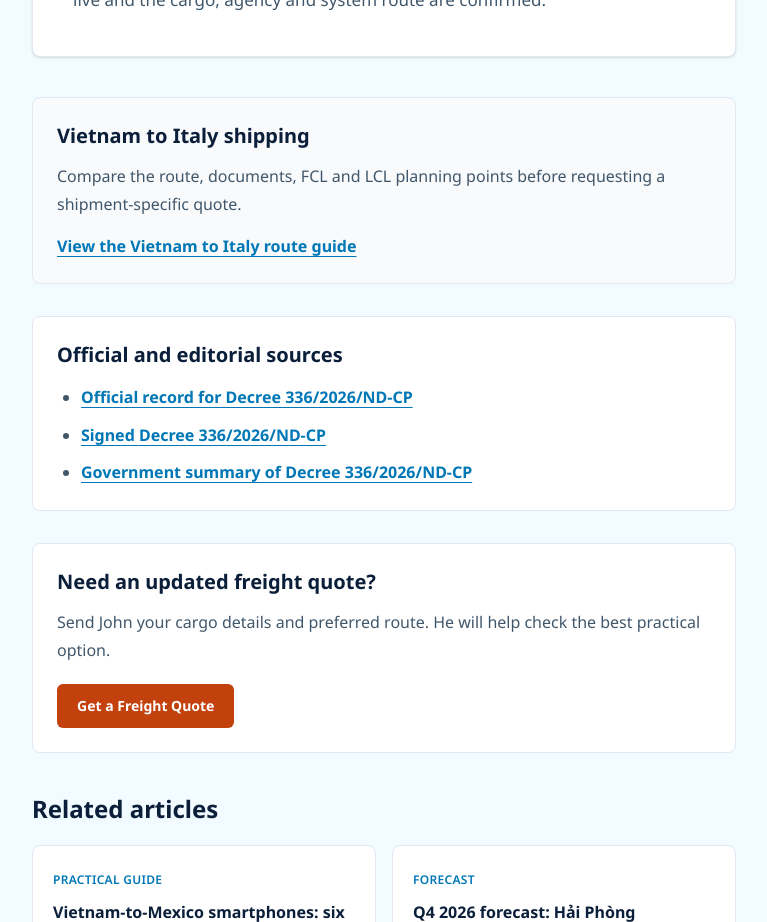
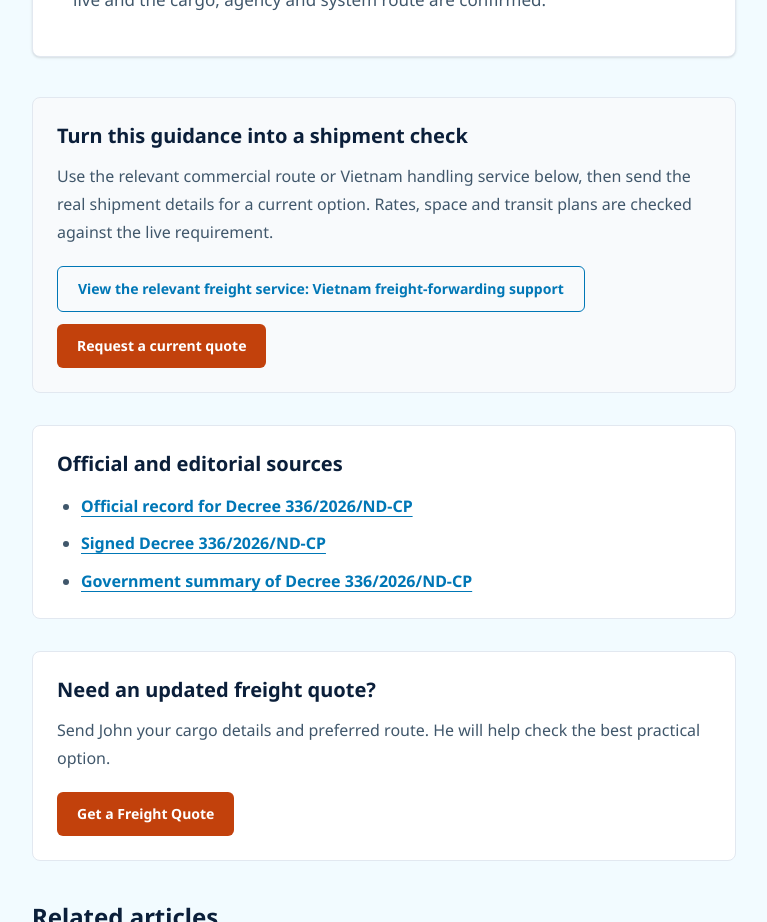
Before and after one commit to lyducquangbn99-gif/booking-by-john, a Next.js app: page /en/blog/vietnam-decree-336-national-single-window-readiness-2026 in a window 1280 px wide. Shown: the part 3720-4642 px from the top of the page, without its empty margins (256-1023 px from the left). Built offline with nearby package versions, Linux system fonts and the light colour scheme.

Commit message:
Make blog commercial handoffs topic-aware and source-tagged

```diff
--- a/app/[locale]/blog/[slug]/page.tsx
+++ b/app/[locale]/blog/[slug]/page.tsx
@@ -14,50 +14,124 @@ type Props = {
   params: Promise<{ locale: string; slug: string }>;
 };
 
-const RELATED_COPY: Record<string, {
-  routeTitle: string;
-  routeBody: string;
-  routeLink: string;
-  relatedTitle: string;
-}> = {
+type CommercialTarget = {
+  label: string;
+  href: string;
+  quoteHref: string;
+};
+
+const PAGE_COPY: Record<
+  string,
+  {
+    handoffTitle: string;
+    handoffBody: string;
+    handoffLink: string;
+    quoteLink: string;
+    relatedTitle: string;
+  }
+> = {
   en: {
-    routeTitle: "Vietnam to Italy shipping",
-    routeBody: "Compare the route, documents, FCL and LCL planning points before requesting a shipment-specific quote.",
-    routeLink: "View the Vietnam to Italy route guide",
+    handoffTitle: "Turn this guidance into a shipment check",
+    handoffBody:
+      "Use the relevant commercial route or Vietnam handling service below, then send the real shipment details for a current option. Rates, space and transit plans are checked against the live requirement.",
+    handoffLink: "View the relevant freight service",
+    quoteLink: "Request a current quote",
     relatedTitle: "Related articles",
   },
   vi: {
-    routeTitle: "Vận chuyển Việt Nam đi Ý",
-    routeBody: "So sánh tuyến đi, chứng từ, phương án FCL và LCL trước khi yêu cầu báo giá theo lô hàng.",
-    routeLink: "Xem hướng dẫn tuyến Việt Nam đi Ý",
+    handoffTitle: "Chuyển hướng dẫn này thành kiểm tra lô hàng thực tế",
+    handoffBody:
+      "Xem tuyến hoặc dịch vụ xử lý hàng Việt Nam phù hợp bên dưới, sau đó gửi thông tin lô hàng thực tế để kiểm tra phương án hiện tại. Giá, chỗ và kế hoạch vận chuyển được kiểm tra theo từng yêu cầu cụ thể.",
+    handoffLink: "Xem tuyến hoặc dịch vụ phù hợp",
+    quoteLink: "Yêu cầu báo giá hiện tại",
     relatedTitle: "Bài viết liên quan",
   },
   it: {
-    routeTitle: "Spedizioni dal Vietnam all’Italia",
-    routeBody: "Confronta rotta, documenti e opzioni FCL e LCL prima di richiedere un preventivo specifico.",
-    routeLink: "Consulta la guida Vietnam–Italia",
+    handoffTitle: "Trasforma questa guida in un controllo della spedizione",
+    handoffBody:
+      "Consulta la rotta commerciale o il servizio di gestione in Vietnam più pertinente e invia i dati reali della spedizione per verificare l'opzione attuale. Tariffe, spazio e piano di transito vengono controllati sul requisito concreto.",
+    handoffLink: "Vedi il servizio freight pertinente",
+    quoteLink: "Richiedi un preventivo attuale",
     relatedTitle: "Articoli correlati",
   },
   es: {
-    routeTitle: "Envíos de Vietnam a Italia",
-    routeBody: "Compara la ruta, la documentación y las opciones FCL y LCL antes de solicitar una cotización específica.",
-    routeLink: "Ver la guía de la ruta Vietnam–Italia",
+    handoffTitle: "Convierte esta guía en una revisión de tu envío",
+    handoffBody:
+      "Consulta la ruta comercial o el servicio de gestión en Vietnam más relevante y envía los datos reales del embarque para revisar la opción actual. Tarifas, espacio y plan de tránsito se comprueban para cada solicitud concreta.",
+    handoffLink: "Ver el servicio de carga relevante",
+    quoteLink: "Solicitar cotización actual",
     relatedTitle: "Artículos relacionados",
   },
   id: {
-    routeTitle: "Pengiriman Vietnam ke Italia",
-    routeBody: "Bandingkan rute, dokumen, serta opsi FCL dan LCL sebelum meminta penawaran khusus kiriman.",
-    routeLink: "Lihat panduan rute Vietnam–Italia",
+    handoffTitle: "Ubah panduan ini menjadi pemeriksaan shipment",
+    handoffBody:
+      "Buka rute komersial atau layanan handling Vietnam yang paling relevan, lalu kirim detail shipment aktual untuk mengecek opsi saat ini. Tarif, space, dan rencana transit diperiksa berdasarkan kebutuhan nyata.",
+    handoffLink: "Lihat layanan freight yang relevan",
+    quoteLink: "Minta penawaran saat ini",
     relatedTitle: "Artikel terkait",
   },
 };
+
+function commercialTargetFor(slug: string): CommercialTarget {
+  const source = `blog-${slug}`.slice(0, 120);
+  const encodedSource = encodeURIComponent(source);
+
+  if (/italy|genoa|la-spezia|cbam/i.test(slug)) {
+    return {
+      label: "Vietnam → Italy",
+      href: `/routes/vietnam-to-italy?source=${encodedSource}`,
+      quoteHref: `/?mode=Ocean%20Freight&source=${encodedSource}#request`,
+    };
+  }
+  if (/spain|barcelona|valencia|algeciras/i.test(slug)) {
+    return {
+      label: "Vietnam → Spain",
+      href: `/routes/vietnam-to-spain?source=${encodedSource}`,
+      quoteHref: `/?mode=Ocean%20Freight&source=${encodedSource}#request`,
+    };
+  }
+  if (/indonesia|jakarta/i.test(slug)) {
+    return {
+      label: "Vietnam → Indonesia",
+      href: `/routes/vietnam-to-indonesia?source=${encodedSource}`,
+      quoteHref: `/?mode=Ocean%20Freight&source=${encodedSource}#request`,
+    };
+  }
+  if (/taiwan|kaohsiung|keelung|taichung/i.test(slug)) {
+    return {
+      label: "Vietnam → Taiwan",
+      href: `/routes/vietnam-to-taiwan?source=${encodedSource}`,
+      quoteHref: `/?mode=Ocean%20Freight&source=${encodedSource}#request`,
+    };
+  }
+  if (/haiphong|hai-phong/i.test(slug)) {
+    return {
+      label: "Hai Phong origin freight",
+      href: `/services/freight-forwarder-vietnam?source=${encodedSource}`,
+      quoteHref: `/?origin=Hai%20Phong%2C%20Vietnam&mode=Ocean%20Freight&source=${encodedSource}#request`,
+    };
+  }
+  if (/mexico|mazatlan/i.test(slug)) {
+    return {
+      label: "Vietnam → Mexico freight support",
+      href: `/services/freight-forwarder-vietnam?source=${encodedSource}`,
+      quoteHref: `/?source=${encodedSource}#request`,
+    };
+  }
+
+  return {
+    label: "Vietnam freight-forwarding support",
+    href: `/services/freight-forwarder-vietnam?source=${encodedSource}`,
+    quoteHref: `/?source=${encodedSource}#request`,
+  };
+}
 
 export function generateStaticParams() {
   return routing.locales.flatMap((locale) =>
     getAllBlogPosts(locale).map((post) => ({
       locale,
       slug: post.slug,
-    }))
+    })),
   );
 }
 
@@ -84,7 +158,9 @@ export async function generateMetadata({ params }: Props): Promise<Metadata> {
       canonical: `/${locale}/blog/${slug}`,
       languages: {
         ...languages,
-        ...(getBlogPost("en", slug) ? { "x-default": `/en/blog/${slug}` } : {}),
+        ...(getBlogPost("en", slug)
+          ? { "x-default": `/en/blog/${slug}` }
+          : {}),
       },
     },
     openGraph: {
@@ -118,7 +194,8 @@ export default async function BlogPostPage({ params }: Props) {
   const relatedPosts = getAllBlogPosts(locale)
     .filter((candidate) => candidate.slug !== slug)
     .slice(0, 2);
-  const relatedCopy = RELATED_COPY[locale] || RELATED_COPY.en;
+  const pageCopy = PAGE_COPY[locale] || PAGE_COPY.en;
+  const commercialTarget = commercialTargetFor(slug);
   const structuredData = [
     {
       "@context": "https://schema.org",
@@ -174,7 +251,10 @@ export default async function BlogPostPage({ params }: Props) {
       <article>
         <header className="bg-[#0B1F3A] px-5 py-16 text-white lg:px-8 lg:py-20">
           <div className="mx-auto max-w-3xl">
-            <Link href="/blog" className="text-sm font-semibold text-slate-200 hover:text-white">
+            <Link
+              href="/blog"
+              className="text-sm font-semibold text-slate-200 hover:text-white"
+            >
               {t("backToBlog")}
             </Link>
             <div className="mt-8 flex flex-wrap items-center gap-3 text-xs font-semibold uppercase tracking-wide text-slate-200">
@@ -184,40 +264,65 @@ export default async function BlogPostPage({ params }: Props) {
               <span className="h-1 w-1 rounded-full bg-slate-400" />
               <span>{post.readTime}</span>
             </div>
-            <h1 className="mt-5 text-3xl font-bold leading-tight tracking-tight sm:text-5xl">{post.title}</h1>
-            <p className="mt-6 text-lg leading-8 text-slate-200">{post.excerpt}</p>
+            <h1 className="mt-5 text-3xl font-bold leading-tight tracking-tight sm:text-5xl">
+              {post.title}
+            </h1>
+            <p className="mt-6 text-lg leading-8 text-slate-200">
+              {post.excerpt}
+            </p>
           </div>
         </header>
 
         <div className="mx-auto max-w-3xl px-5 py-12 lg:px-8 lg:py-16">
           <div className="relative mb-8 aspect-[16/9] overflow-hidden rounded-lg border border-border-subtle bg-[#0B1F3A]">
-            <Image src={post.image} alt={post.imageAlt} fill className="object-cover" priority />
+            <Image
+              src={post.image}
+              alt={post.imageAlt}
+              fill
+              className="object-cover"
+              priority
+            />
           </div>
 
           <BlogArticleContent blocks={post.content} />
 
           <section className="mt-10 rounded-lg border border-border-subtle bg-slate-50 p-6">
             <h2 className="text-xl font-bold text-[#0B1F3A]">
-              {relatedCopy.routeTitle}
+              {pageCopy.handoffTitle}
             </h2>
             <p className="mt-3 leading-7 text-text-secondary">
-              {relatedCopy.routeBody}
+              {pageCopy.handoffBody}
             </p>
-            <Link
-              href="/routes/vietnam-to-italy"
-              className="mt-4 inline-flex font-bold text-ocean-blue underline underline-offset-4"
-            >
-              {relatedCopy.routeLink}
-            </Link>
+            <div className="mt-5 flex flex-wrap gap-3">
+              <Link
+                href={commercialTarget.href}
+                className="inline-flex rounded-md border border-ocean-blue px-5 py-3 text-sm font-bold text-ocean-blue transition hover:bg-ocean-blue hover:text-white"
+              >
+                {pageCopy.handoffLink}: {commercialTarget.label}
+              </Link>
+              <Link
+                href={commercialTarget.quoteHref}
+                className="inline-flex rounded-md bg-accent-orange px-5 py-3 text-sm font-bold text-white transition hover:bg-[#EA580C]"
+              >
+                {pageCopy.quoteLink}
+              </Link>
+            </div>
           </section>
 
           {post.sources.length > 0 && (
             <section className="mt-8 rounded-lg border border-border-subtle bg-white p-6">
-              <h2 className="text-xl font-bold text-[#0B1F3A]">{t("sources")}</h2>
+              <h2 className="text-xl font-bold text-[#0B1F3A]">
+                {t("sources")}
+              </h2>
               <ul className="mt-4 list-disc space-y-3 pl-6 text-text-secondary">
                 {post.sources.map((source) => (
                   <li key={source.url}>
-                    <a href={source.url} target="_blank" rel="noopener noreferrer" className="font-bold text-ocean-blue underline underline-offset-4">
+                    <a
+                      href={source.url}
+                      target="_blank"
+                      rel="noopener noreferrer"
+                      className="font-bold text-ocean-blue underline underline-offset-4"
+                    >
                       {source.title}
                     </a>
                   </li>
@@ -227,12 +332,14 @@ export default async function BlogPostPage({ params }: Props) {
           )}
 
           <div className="mt-8 rounded-lg border border-border-subtle bg-white p-6">
-            <h2 className="text-xl font-bold text-[#0B1F3A]">{t("ctaTitle")}</h2>
+            <h2 className="text-xl font-bold text-[#0B1F3A]">
+              {t("ctaTitle")}
+            </h2>
             <p className="mt-3 leading-7 text-text-secondary">
               {t("ctaBody")}
             </p>
             <Link
-              href="/#request"
+              href={commercialTarget.quoteHref}
               className="mt-5 inline-flex rounded-md bg-accent-orange px-5 py-3 text-sm font-bold text-white transition hover:bg-[#EA580C]"
             >
               {t("ctaButton")}
@@ -241,7 +348,9 @@ export default async function BlogPostPage({ params }: Props) {
 
           {relatedPosts.length > 0 && (
             <section className="mt-10">
-              <h2 className="text-2xl font-bold text-[#0B1F3A]">{relatedCopy.relatedTitle}</h2>
+              <h2 className="text-2xl font-bold text-[#0B1F3A]">
+                {pageCopy.relatedTitle}
+              </h2>
               <div className="mt-5 grid gap-4 sm:grid-cols-2">
                 {relatedPosts.map((relatedPost) => (
                   <Link
```
